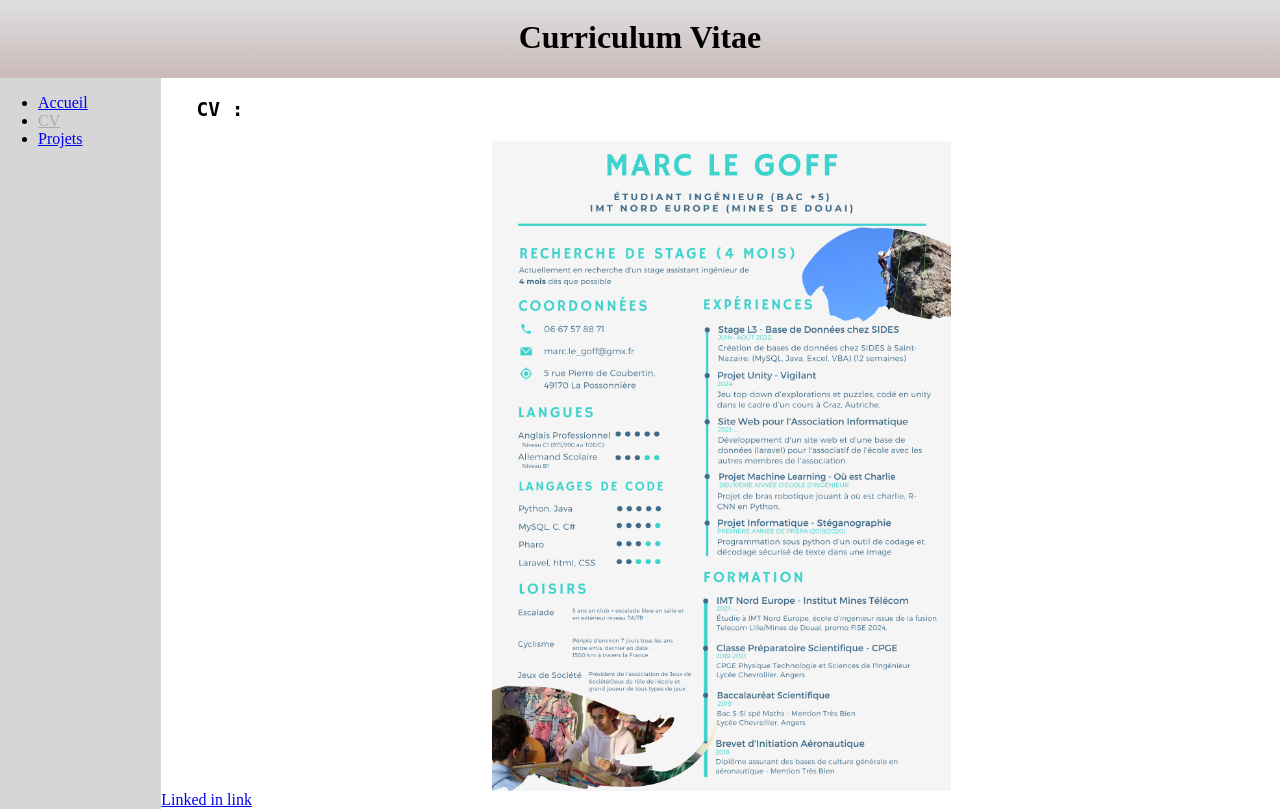
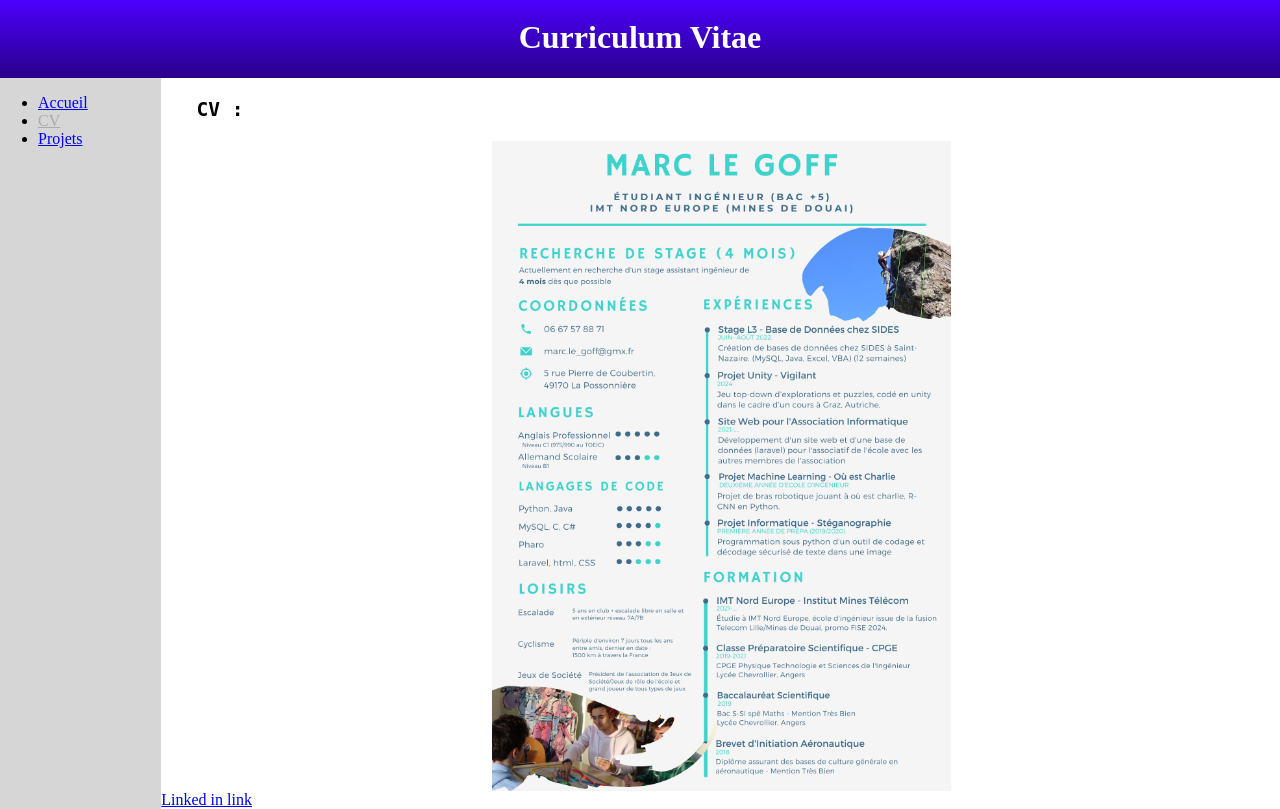
Before and after one commit to MegaStunt49/IDAW, a PHP site: page /cv.html in a window 1280 px wide. Run offline with PHP 8.4, Linux system fonts and the light colour scheme.

Commit message:
Correct Style CSS

```diff
--- a/SitePro/v1/cv.html
+++ b/SitePro/v1/cv.html
@@ -1,5 +1,5 @@
 <!doctype html>
-    <html>
+<html>
     <head>
         <meta charset="utf-8">
         <link rel="icon" href="https://cdn-icons-png.flaticon.com/512/3305/3305969.png">
--- a/SitePro/v1/firstStyle.css
+++ b/SitePro/v1/firstStyle.css
@@ -31,7 +31,8 @@
     display: flex;
     flex-flow: column wrap;
     align-items: center;
-    background: linear-gradient(#e0e0e0, #cababa);
+    background: linear-gradient(#4c00ff, #2a008b);
+    color: rgb(255, 255, 255);
     margin: -10px -10px;
     margin-bottom: 10px ;
 }
--- a/SitePro/v1/index.html
+++ b/SitePro/v1/index.html
@@ -1,5 +1,5 @@
 <!doctype html>
-    <html>
+<html>
     <head>
         <meta charset="utf-8">
         <link rel="icon" href="https://cdn-icons-png.flaticon.com/512/3305/3305969.png">
--- a/SitePro/v1/projets.html
+++ b/SitePro/v1/projets.html
@@ -1,5 +1,5 @@
 <!doctype html>
-    <html>
+<html>
     <head>
         <meta charset="utf-8">
         <link rel="icon" href="https://cdn-icons-png.flaticon.com/512/3305/3305969.png">
```
